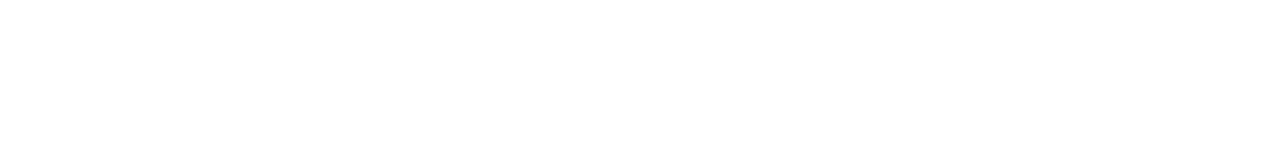
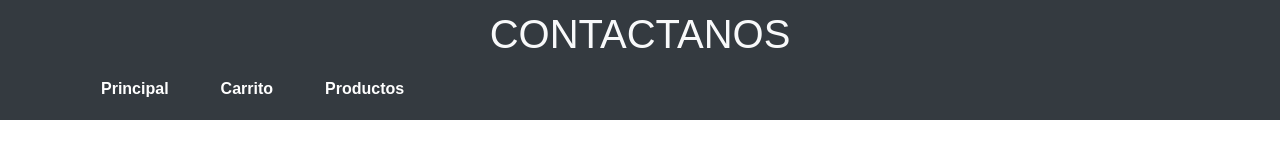
Before and after one commit to RicardoCastillaxd/mirepositoriocoder, a plain HTML site: page contacto.html in a window 1280 px wide. Drawn offline with nearby package versions, Linux system fonts and the light colour scheme.

Commit message:
links modificados y agregados en todas las paginas

```diff
--- a/contacto.html
+++ b/contacto.html
@@ -8,6 +8,17 @@
     <title>Contacto</title>
 </head>
 <body>
-
+    <header class="bg-dark text-light">
+        <div class="container">
+            <h1>CONTACTANOS</h1>
+            <nav>
+                <ul class="nav">
+                    <li class="nav-item"><a class="nav-link" href="index.html">Principal</a></li>
+                    <li class="nav-item"><a class="nav-link" href="carrito.html">Carrito</a></li>
+                    <li class="nav-item"><a class="nav-link" href="productos.html">Productos</a></li>
+                </ul>
+            </nav>
+        </div>
+    </header>
 </body>
 </html>
```
Also changed, not shown: carrito.html (+2 -1 lines), index.html (renamed from historial.html, +4 -3 lines), productos.html (+2 -2 lines).
